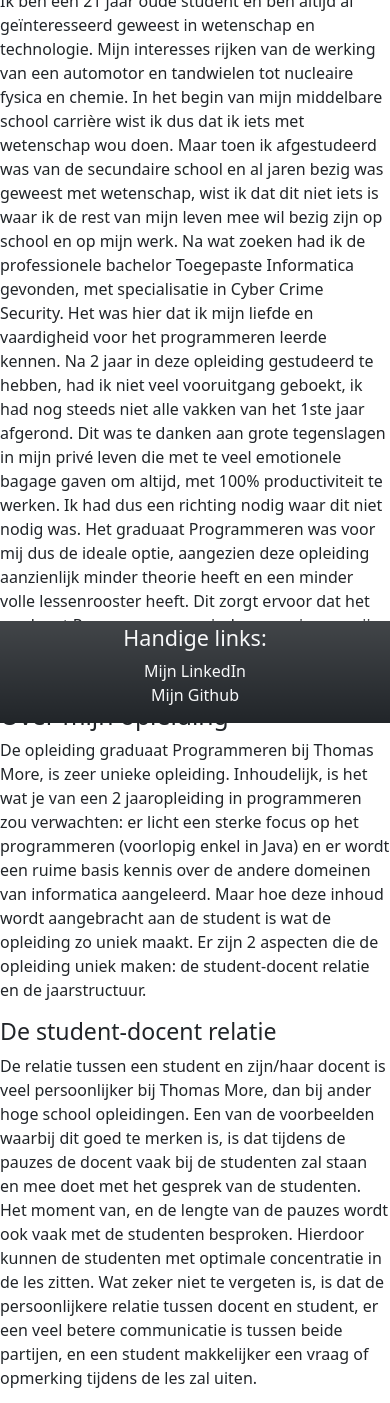
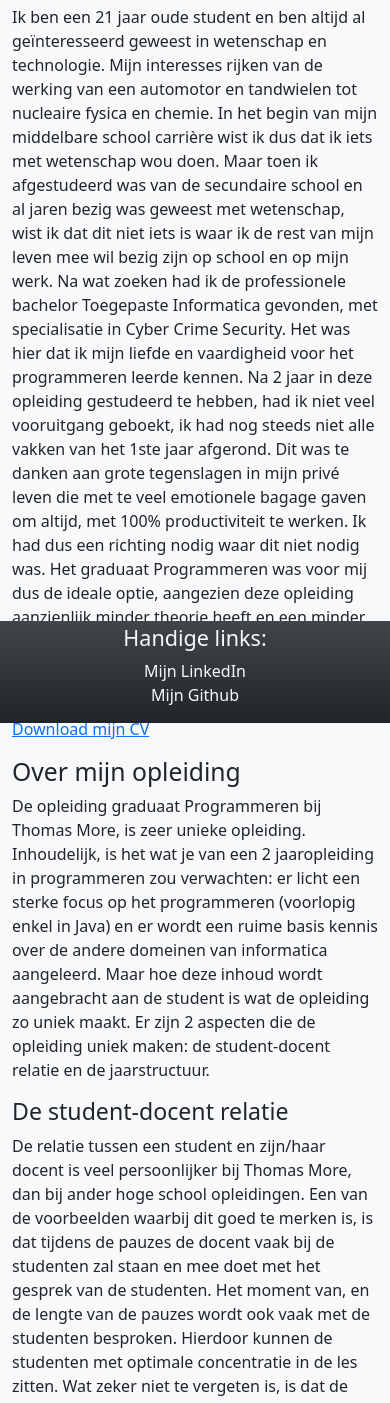
Before and after one commit to JonatanDW/Portfolio, a plain HTML site: page about-me.html in a window 390 px wide. Shown: the part 121-1524 px from the top of the page. Drawn offline with nearby package versions, Linux system fonts and the light colour scheme.

Commit message:
completed css/bootstrap of index + about me (mobile)

```diff
--- a/about-me.html
+++ b/about-me.html
@@ -44,8 +44,10 @@
 </nav>
 
 
-<main>
-    <div class ="">
+<main class="pt-3 bg-light min-vh-100 mb-4">
+    <div class="container">
+        <div class="row ">
+            <div class="col-12 mb-3">
                 <h2>Over mij</h2>
                 <p>
                     Ik ben een 21 jaar oude student en ben altijd al geïnteresseerd geweest in wetenschap en technologie. Mijn
@@ -62,10 +64,10 @@
                     theorie heeft en een minder volle lessenrooster heeft. Dit zorgt ervoor dat het graduaat Programmeren,
                     minder energie van mij vraagt.
                 </p>
-        <a class="" href="/reference%20material/CV.pdf" download> Mijn CV </a>
+                <a class="link" href="/reference%20material/CV.pdf" download>Download mijn CV </a>
             </div>
 
-    <div class="">
+            <div class="col-12">
                 <h2>Over mijn opleiding</h2>
                 <p>
                     De opleiding graduaat Programmeren bij Thomas More, is zeer unieke opleiding. Inhoudelijk, is het wat je van
@@ -101,7 +103,8 @@
                     rust, zijn er herkansings-testen voor degene die er niet voor elk vak doorwaren.
                 </p>
             </div>
-
+        </div>
+    </div>
 </main>
 
 <footer class="bg-dark bg-gradient fixed-bottom text-center pt-1">
```
Also changed, not shown: index.html (+17 -7 lines). Lines whose indentation alone changed are shown as unchanged.
